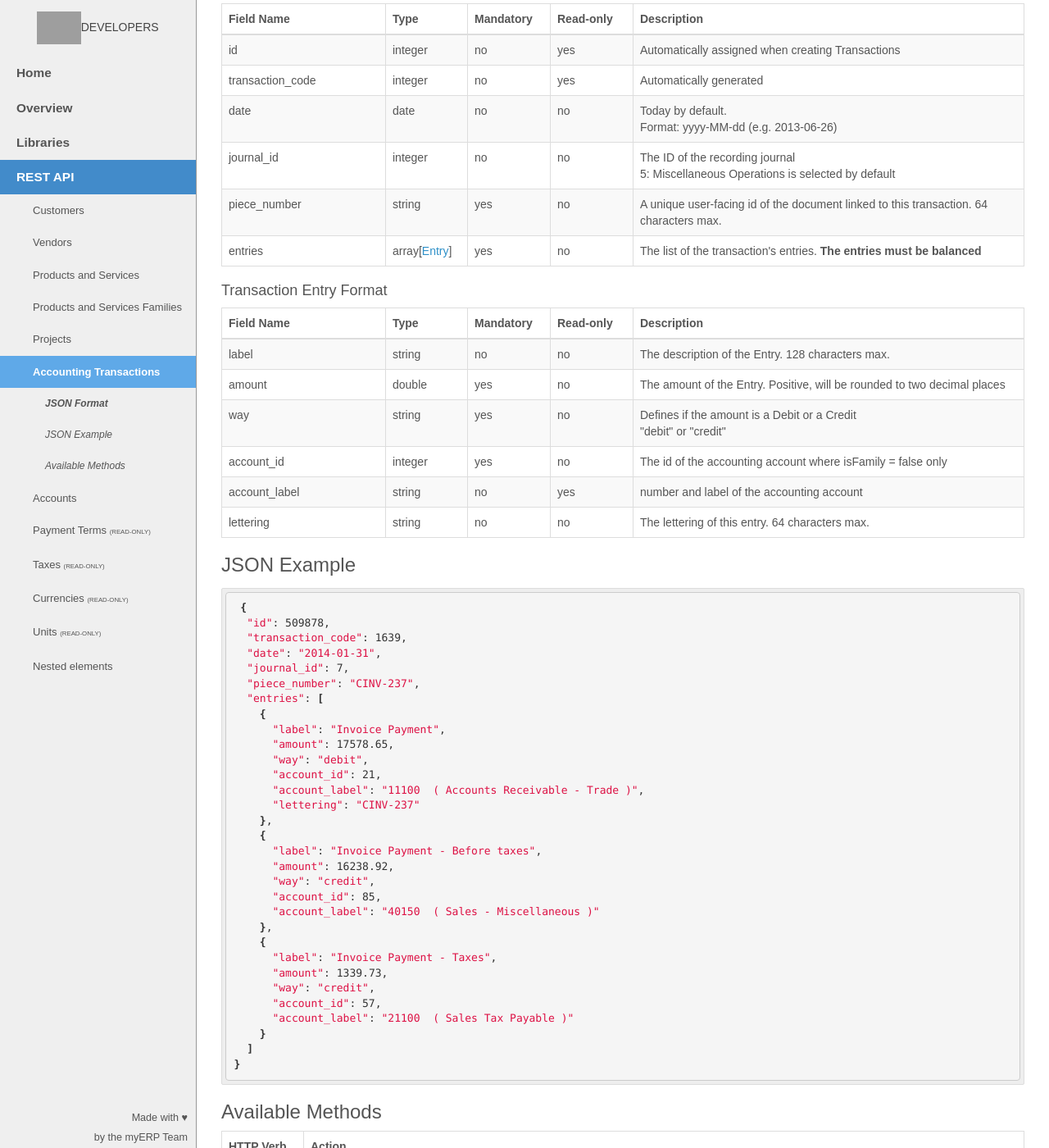
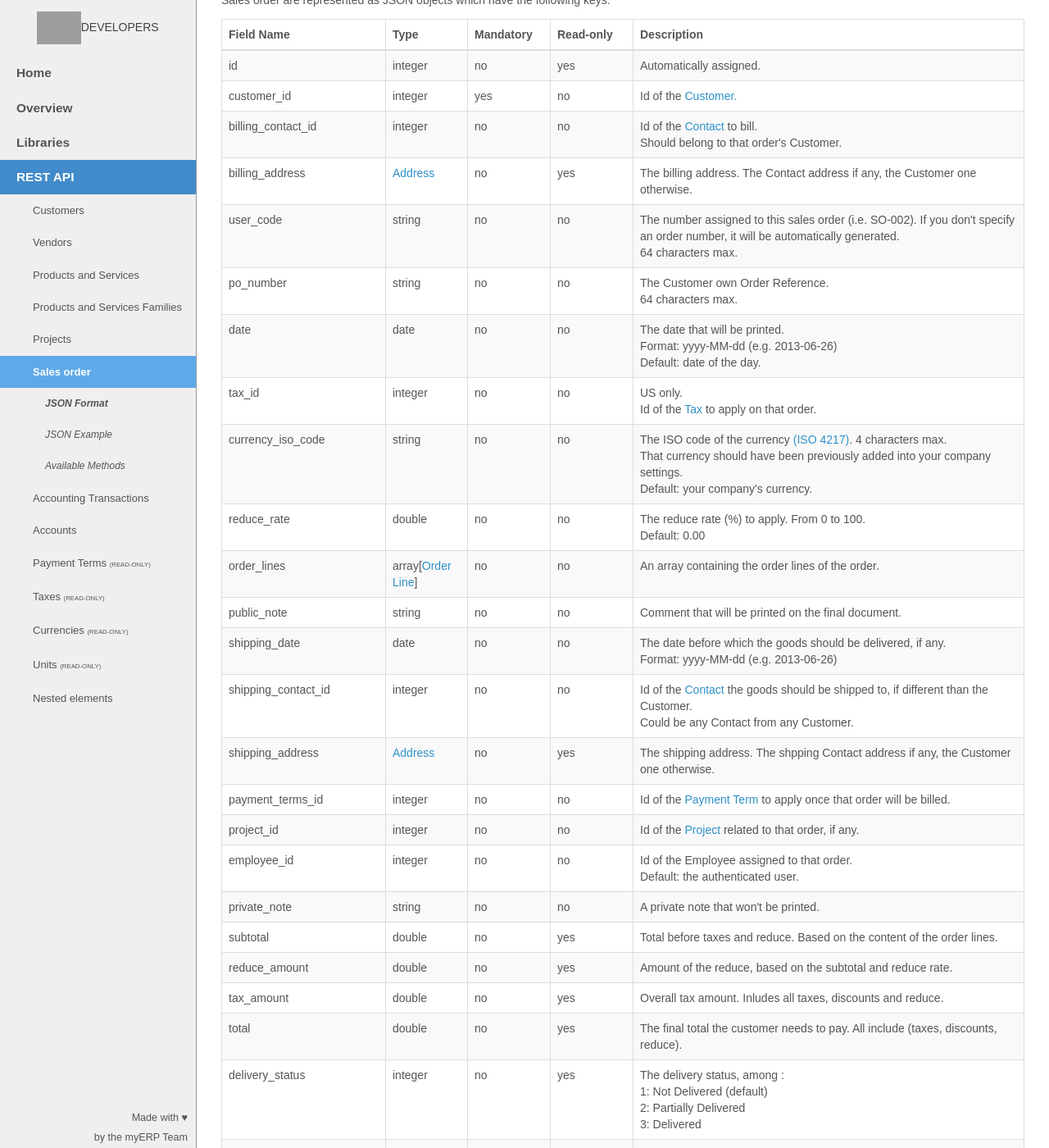
Before and after one commit to myERP/myerp.github.io, a Jekyll site: the page built from docs/1.0/api/index.html, in a window 1280 px wide and 1400 px high, scrolled down 9076 px. Shown: the whole window at 82% size. Built offline with Jekyll 4.4.1, drawn with Linux system fonts in a browser that asks for light colours; nearby versions of some CDN libraries; Markdown is read by kramdown in place of the engine named in the settings; some of the changed text lies outside the part shown; grey boxes are pictures that could not be loaded.

Commit message:
Add sales order to the documentation.
Remove old version.

```diff
--- a/_config.yml
+++ b/_config.yml
@@ -46,5 +46,5 @@
     date: date
     address: '<a href="/docs/1.0/api/#address" alt=""/>Address</a>'
     contact: 'array[<a href="/docs/1.0/api/#contact" alt=""/>Contact</a>]'
-    order_line: '<a href="/docs/1.0/api/order_line/#format" alt=""/>Order Line</a>'
+    order_line: 'array[<a href="/docs/1.0/api/#orderline" alt=""/>Order Line</a>]'
     entry: 'array[<a href="/docs/1.0/api/#entry" alt=""/>Entry</a>]'
--- /dev/null
+++ b/_includes/1.0/api/json/salesorder.json
@@ -0,0 +1,79 @@
+{
+  "id": 8,
+  "customer_id": 2,
+  "billing_contact_id": 1,
+  "billing_address": {
+    "street_line1": "57 Benjamin Franklin Street",
+    "street_line2": "",
+    "street_line3": "",
+    "postal_code": "",
+    "city": "San Francisco",
+    "country": "USA",
+    "locality": "California",
+    "short_locality": "CA",
+    "full_address": "57 Benjamin Franklin Street San Francisco CA USA"
+  },
+  "user_code": "CORD-006",
+  "po_number": "WC-SO-32492-XCT",
+  "date": "2014-05-07",
+  "tax_id": 2,
+  "currency_iso_code": "USD",
+  "reduce_rate": 3.5,
+  "order_lines": [
+    {
+      "id": 66,
+      "item_id": 1,
+      "description": "",
+      "quantity": 50.0,
+      "unit_price_wt": 15.0,
+      "discount_rate": 0.0,
+      "tax_id": 2,
+      "is_taxable": true,
+      "total": 750.0
+    },
+    {
+      "id": 67,
+      "item_id": 3,
+      "description": "10 random stickers for WC2014 album.",
+      "quantity": 100.0,
+      "unit_price_wt": 1.5,
+      "discount_rate": 5.0,
+      "tax_id": 2,
+      "is_taxable": true,
+      "total": 142.5
+    },
+    {
+      "id": 68,
+      "item_id": 2,
+      "description": "A beautiful stickers album about Soccer.\n- Limited Edition -",
+      "quantity": 20.0,
+      "unit_price_wt": 9.99,
+      "discount_rate": 0.0,
+      "tax_id": 0,
+      "is_taxable": false,
+      "total": 199.8
+    }
+  ],
+  "public_note": "All in one rhythm - Juntos num só ritmo",
+  "shipping_date": "2014-06-12",
+  "shipping_address": {
+    "street_line1": "Rue Henri Delaunay",
+    "street_line2": "",
+    "street_line3": "",
+    "postal_code": "93210",
+    "city": "Saint-Denis",
+    "country": "France",
+    "locality": "N/A",
+    "short_locality": "N/A",
+    "full_address": "Rue Henri Delaunay Saint-Denis 93210 France"
+  },
+  "payment_terms_id": 4,
+  "employee_id": 1,
+  "private_note": "Needs to be ready for the opening !",
+  "subtotal": 1092.3,
+  "reduce_amount": 38.23,
+  "tax_amount": 86.13,
+  "total": 1140.2,
+  "delivery_status": 1,
+  "invoice_status": 1
+}
--- /dev/null
+++ b/_includes/1.0/api/salesorder.html
@@ -0,0 +1,206 @@
+<div id="salesorder" class="group">
+
+    <h2>Sales Order</h2>
+    {% highlight bash %}
+    Endpoint: {{ site.api.base_url }}{{ site.api.v1}}{{ site.resource.sales_orders.url}}
+    {% endhighlight %}
+    <h3 id="salesorderjsonformat">JSON Format</h3>
+    <p>Sales order are represented as JSON objects which have the following keys:</p>
+
+
+    <table class="table table-bordered table-striped">
+        <thead>
+            {% include table-header.html %}
+        </thead>
+        <tbody>
+            <tr>
+                <td>id</td>
+                <td>{{ site.format.type.integer }}</td>
+                <td>no</td>
+                <td>yes</td>
+                <td>Automatically assigned.</td>
+            </tr>
+            <tr>
+                <td>customer_id</td>
+                <td>{{ site.format.type.integer }}</td>
+                <td>yes</td>
+                <td>no</td>
+                <td>Id of the <a href="/docs/1.0/api/#customer" title="">Customer.</a></td>
+            </tr>
+            <tr>
+                <td>billing_contact_id</td>
+                <td>{{ site.format.type.integer }}</td>
+                <td>no</td>
+                <td>no</td>
+                <td>Id of the <a href="/docs/1.0/api/#contact" title="">Contact</a> to bill.<br />Should belong to that order's Customer.</td>
+            </tr>
+            <tr>
+                <td>billing_address</td>
+                <td>{{ site.format.type.address }}</td>
+                <td>no</td>
+                <td>yes</td>
+                <td>The billing address. The Contact address if any, the Customer one otherwise.</td>
+            </tr>
+            <tr>
+                <td>user_code</td>
+                <td>{{ site.format.type.string }}</td>
+                <td>no</td>
+                <td>no</td>
+                <td>The number assigned to this sales order (i.e. SO-002). If you don't specify an order number, it will be automatically generated.<br />64 characters max.</td>
+            </tr>
+            <tr>
+                <td>po_number</td>
+                <td>{{ site.format.type.string }}</td>
+                <td>no</td>
+                <td>no</td>
+                <td>The Customer own Order Reference.<br />64 characters max.</td>
+            </tr>
+            <tr>
+                <td>date</td>
+                <td>{{ site.format.type.date }}</td>
+                <td>no</td>
+                <td>no</td>
+                <td>The date that will be printed.<br />Format: {{ site.format.date }}<br />Default: date of the day.</td>
+            </tr>
+            <tr>
+                <td>tax_id</td>
+                <td>{{ site.format.type.integer }}</td>
+                <td>no</td>
+                <td>no</td>
+                <td>US only.<br />Id of the <a href="/docs/1.0/api/#tax" title="">Tax</a> to apply on that order.</td>
+            </tr>
+            <tr>
+                <td>currency_iso_code</td>
+                <td>{{ site.format.type.string }}</td>
+                <td>no</td>
+                <td>no</td>
+                <td>The ISO code of the currency <a href="http://www.iso.org/iso/catalogue_detail?csnumber=46121" target="_blank" title="ISO 4217">(ISO 4217)</a>. 4 characters max.<br />That currency should have been previously added into your company settings.<br />Default: your company's currency.</td>
+            </tr>
+            <tr>
+                <td>reduce_rate</td>
+                <td>{{ site.format.type.double }}</td>
+                <td>no</td>
+                <td>no</td>
+                <td>The reduce rate (%) to apply. From 0 to 100.<br />Default: 0.00</td>
+            </tr>
+            <tr>
+                <td>order_lines</td>
+                <td>{{ site.format.type.order_line }}</td>
+                <td>no</td>
+                <td>no</td>
+                <td>An array containing the order lines of the order.</td>
+            </tr>
+            <tr>
+                <td>public_note</td>
+                <td>{{ site.format.type.string }}</td>
+                <td>no</td>
+                <td>no</td>
+                <td>Comment that will be printed on the final document.</td>
+            </tr>
+            <tr>
+                <td>shipping_date</td>
+                <td>{{ site.format.type.date }}</td>
+                <td>no</td>
+                <td>no</td>
+                <td>The date before which the goods should be delivered, if any.<br />Format: {{ site.format.date }}</a></td>
+            </tr>
+            <tr>
+                <td>shipping_contact_id</td>
+                <td>{{ site.format.type.integer }}</td>
+                <td>no</td>
+                <td>no</td>
+                <td>Id of the <a href="/docs/1.0/api/#contact" title="">Contact</a> the goods should be shipped to, if different than the Customer.<br />Could be any Contact from any Customer.</td>
+            </tr>
+            <tr>
+                <td>shipping_address</td>
+                <td>{{ site.format.type.address }}</td>
+                <td>no</td>
+                <td>yes</td>
+                <td>The shipping address. The shpping Contact address if any, the Customer one otherwise.</td>
+            </tr>
+            <tr>
+                <td>payment_terms_id</td>
+                <td>{{ site.format.type.integer }}</td>
+                <td>no</td>
+                <td>no</td>
+                <td>Id of the <a href="/docs/1.0/api/#paymentterm" title="">Payment Term</a> to apply once that order will be billed.</td>
+            </tr>
+            <tr>
+                <td>project_id</td>
+                <td>{{ site.format.type.integer }}</td>
+                <td>no</td>
+                <td>no</td>
+                <td>Id of the <a href="/docs/1.0/api/#project" title="">Project</a> related to that order, if any.</td>
+            </tr>
+            <tr>
+                <td>employee_id</td>
+                <td>{{ site.format.type.integer }}</td>
+                <td>no</td>
+                <td>no</td>
+                <td>Id of the Employee assigned to that order.<br />Default: the authenticated user.</td>
+            </tr>
+            <tr>
+                <td>private_note</td>
+                <td>{{ site.format.type.string }}</td>
+                <td>no</td>
+                <td>no</td>
+                <td>A private note that won't be printed.</td>
+            </tr>
+            <tr>
+                <td>subtotal</td>
+                <td>{{ site.format.type.double }}</td>
+                <td>no</td>
+                <td>yes</td>
+                <td>Total before taxes and reduce. Based on the content of the order lines.</td>
+            </tr>
+            <tr>
+                <td>reduce_amount</td>
+                <td>{{ site.format.type.double }}</td>
+                <td>no</td>
+                <td>yes</td>
+                <td>Amount of the reduce, based on the subtotal and reduce rate.</td>
+            </tr>
+            <tr>
+                <td>tax_amount</td>
+                <td>{{ site.format.type.double }}</td>
+                <td>no</td>
+                <td>yes</td>
+                <td>Overall tax amount. Inludes all taxes, discounts and reduce.</td>
+            </tr>
+            <tr>
+                <td>total</td>
+                <td>{{ site.format.type.double }}</td>
+                <td>no</td>
+                <td>yes</td>
+                <td>The final total the customer needs to pay. All include (taxes, discounts, reduce).</td>
+            </tr>
+            <tr>
+                <td>delivery_status</td>
+                <td>{{ site.format.type.integer }}</td>
+                <td>no</td>
+                <td>yes</td>
+                <td>The delivery status, among :<br />
+				    1: Not Delivered (default)<br />
+				    2: Partially Delivered<br />
+				    3: Delivered</td>
+            </tr>
+            <tr>
+                <td>invoice_status</td>
+                <td>{{ site.format.type.integer }}</td>
+                <td>no</td>
+                <td>yes</td>
+                <td>The invoice status, among :<br />
+					1: Not invoiced (default)<br />
+				    2: Invoiced<br />
+				    3: Cancelled</td>
+            </tr>
+        </tbody>
+    </table>
+
+    <h3 id="salesorderjsonexample">JSON Example</h3>
+	<p>That example describe a US sales order.</p>
+    {% highlight bash %} {% include 1.0/api/json/salesorder.json %} {% endhighlight %}
+
+    <h3 id="salesorderavailablemethods">Available Methods</h3>
+    {% include 1.0/api/methods/full.html %}
+</div>
--- a/_includes/side-menu.html
+++ b/_includes/side-menu.html
@@ -96,6 +96,18 @@
                 </li>
             </ul>
         </li>
+        <!-- sales orders -->
+        <li>
+            <a href="#salesorder">Sales order</a>
+            <ul class="nav nav-stacked">
+                <li><a href="#salesorderjsonformat">JSON Format</a>
+                </li>
+                <li><a href="#salesorderjsonexample">JSON Example</a>
+                </li>
+                <li><a href="#salesorderavailablemethods">Available Methods</a>
+                </li>
+            </ul>
+        </li>
         <!-- transactions -->
         <li>
             <a href="#transaction">Accounting Transactions</a>
--- a/docs/1.0/api/index.html
+++ b/docs/1.0/api/index.html
@@ -9,6 +9,7 @@
     <div>{% include 1.0/api/productservice.html %}</div>
     <div>{% include 1.0/api/productservicefamily.html %}</div>
     <div>{% include 1.0/api/project.html %}</div>
+    <div>{% include 1.0/api/salesorder.html %}</div>
     <div>{% include 1.0/api/transaction.html %}</div>
     <div>{% include 1.0/api/account.html %}</div>
     <div>{% include 1.0/api/paymentterm.html %}</div>
```
Also changed, not shown: docs/1.0/api/sales_order/index.textile (deleted, +0 -293 lines).
